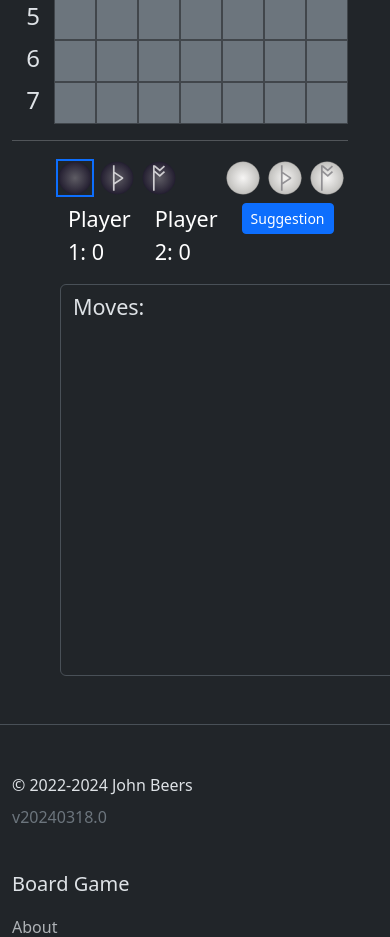
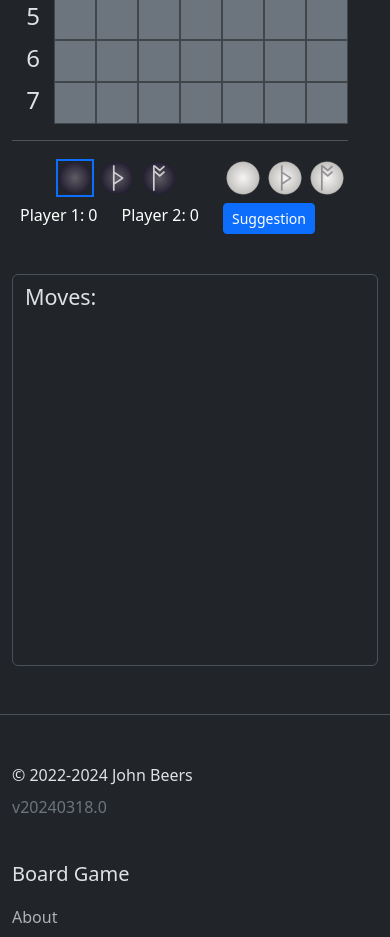
Before and after one commit to jaerrib/maerstanas_python, a Flask app: page / in a window 390 px wide. Shown: the part 285-1222 px from the top of the page. Run offline with Flask 3, Linux system fonts and the light colour scheme; some libraries are stand-ins or nearby versions.

Commit message:
Improve mobile responsiveness (score & suggestion section)

```diff
--- a/app/static/css/style.css
+++ b/app/static/css/style.css
@@ -13,13 +13,19 @@
     text-align: center;
 }
 
+.score {
+    font-size: 1em;
+}
+
 @media only screen and (min-width: 768px) {
     .square {
-        aspect-ratio: 1 / 1;
         font-size: 1.75em;
         height: 2em;
         padding: 2px 0 2px 0;
-        text-align: center;
+    }
+
+    .score {
+        font-size: 1.5em;
     }
 }
 
--- a/app/templates/index.html
+++ b/app/templates/index.html
@@ -66,23 +66,28 @@
     </div>
 
     <!-- Right Col -->
-    <div class="ms-5 mt-md-3 mt-lg-0 w-auto flex-fill">
+    <div class="m-sm-0 m-md-5 mt-md-3 mt-lg-0 flex-fill">
 
         <!-- Score -->
         <div class="d-flex mt-1">
-            <p class="ps-2 text-body-emphasis fs-4 mb-0">Player 1:
+            <p class="ps-2 text-body-emphasis score mb-0">Player 1:
                 {{data.score_p1}}</p>
-            <p class="ps-4 text-body-emphasis fs-4 mb-0">Player 2:
+            <p class="ps-4 text-body-emphasis score mb-0">Player 2:
                 {{data.score_p2}}</p>
+            <div class="d-flex flex-column flex-md-row">
+                <div>
                     <form hx-post="/suggest" hx-swap="outerHTML"
                           hx-target="#suggestion" hx-indicator="#spinner">
                         <button type="submit"
-                        class="ms-4 mb-0 btn btn-primary btn-sm">Suggestion
+                                class="ms-4 mb-0 btn btn-primary btn-sm">
+                            Suggestion
                         </button>
                     </form>
-            <div id="suggestion" class="ms-5"><img id="spinner"
-                                                   class="htmx-indicator"
+                </div>
+                <div id="suggestion" class="ms-5">
+                    <img id="spinner" class="htmx-indicator"
                          src="{{ url_for('static', filename='img/bars.svg') }}">
+                </div>
             </div>
         </div>
         <!-- End Score -->
```
Lines whose indentation alone changed are shown as unchanged.
